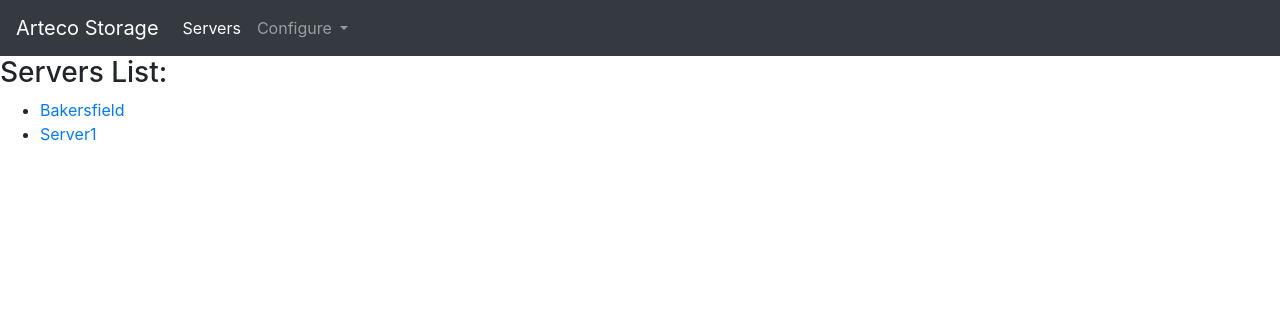
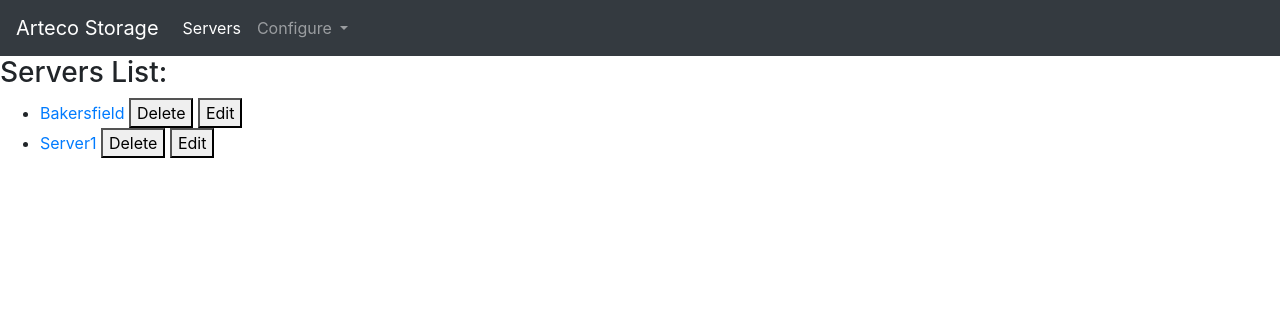
Before and after one commit to Narador/StorageRetention, a Django app: page / in a window 1280 px wide. Shown: the top 316 px of the page. Run offline with Django 3.2, Linux system fonts and the light colour scheme; data comes from the database, SQL or seed files in the repository; both versions use the stored data as it was after the commit; some libraries are stand-ins or nearby versions.

Commit message:
Added Create, Update and Delete views of Server model

```diff
--- a/calculator/models.py
+++ b/calculator/models.py
@@ -29,7 +29,7 @@ class Server(models.Model):
     server_status = models.BooleanField(default=False)
 
     def get_absolute_url(self):
-        return reverse('calulator:server', kwargs={'pk': self.pk})
+        return reverse('calculator:server', kwargs={'pk': self.pk})
 
     def __str__(self):
         return self.server_name
--- a/calculator/templates/calculator/form-template.html
+++ b/calculator/templates/calculator/form-template.html
@@ -0,0 +1,6 @@
+{% for field in form %}
+    <div class="form-group">
+        <label class="control-label col-sm-2">{{ field.label_tag }}</label>
+        <div class="col-sm-10">{{ field }}</div>
+    </div>
+{% endfor %}
--- a/calculator/templates/calculator/index.html
+++ b/calculator/templates/calculator/index.html
@@ -5,7 +5,18 @@
     <h3>Servers List:</h3>
     <ul>
       {% for server in all_servers %}
-        <li><a href="{% url 'calculator:server' server.id %}">{{ server.server_name }}</a></li>
+        <li><a href="{% url 'calculator:server' server.id %}">{{ server.server_name }}</a>
+          <form action="{% url 'calculator:server-delete' server.id %}" method="post" style="display: inline;">
+            {% csrf_token %}
+            <input type="hidden" name="server_id" value="{{ server.id }}"/>
+            <button type="submit">Delete</button>
+          </form>
+          <form action="{% url 'calculator:server-update' server.id %}" method="get" style="display: inline;">
+            {% csrf_token %}
+            <input type="hidden" name="server_id" value="{{ server.id }}"/>
+            <button type="submit">Edit</button>
+          </form>
+        </li>
       {% endfor %}
     </ul>
   {% else %}
--- a/calculator/urls.py
+++ b/calculator/urls.py
@@ -14,5 +14,11 @@ urlpatterns = [
     re_path('^(?P<pk>[0-9]+)/$', views.ServerView.as_view(), name="server"),
 
     # /calculator/<server_id>/
-    re_path('calculator/server/add/$', views.ServerCreate.as_view(), name='server-add')
+    re_path('^server/add/$', views.ServerCreate.as_view(), name='server-add'),
+
+    # /calculator/<server_id>/
+    re_path('^server/(?P<pk>[0-9]+)/edit$', views.ServerUpdate.as_view(), name='server-update'),
+
+    # /calculator/<server_id>/delete/
+    re_path('^server/(?P<pk>[0-9]+)/delete/$', views.ServerDelete.as_view(), name='server-delete'),
 ]
--- a/calculator/views.py
+++ b/calculator/views.py
@@ -19,6 +19,7 @@ def server(request, server_id):
 
 from django.views import generic
 from django.views.generic.edit import CreateView, UpdateView, DeleteView
+from django.urls import reverse_lazy
 from .models import Server
 
 class IndexView(generic.ListView):
@@ -37,4 +38,12 @@ class ServerCreate(CreateView):
     model = Server
     fields = ['server_name', 'camera_count']
 
+class ServerUpdate(UpdateView):
+    model = Server
+    fields = ['server_name', 'camera_count']
+
+class ServerDelete(DeleteView):
+    model = Server
+    success_url = reverse_lazy('calculator:index')
+
 #------------------------------------------------------
--- a/retention/urls.py
+++ b/retention/urls.py
@@ -6,5 +6,5 @@ from django.conf.urls import include
 
 urlpatterns = [
     re_path('^admin/', admin.site.urls),
-    re_path('^', include('calculator.urls')),
+    path('', include('calculator.urls')),
 ]
```
Also changed, not shown: calculator/templates/calculator/server_form.html (+4 -4 lines), db.sqlite3.
